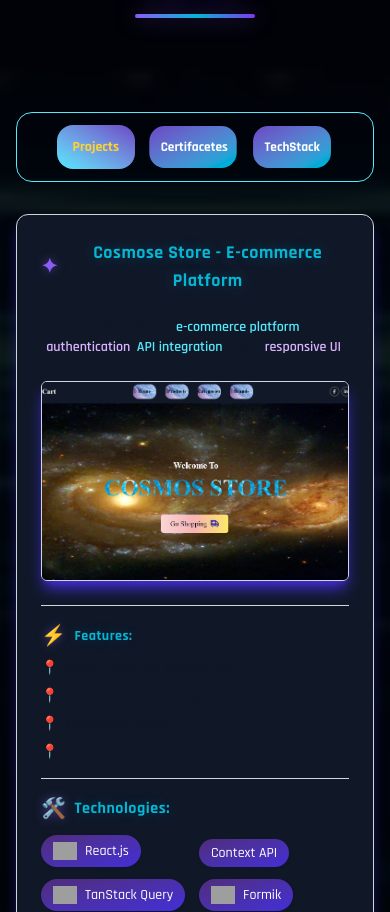
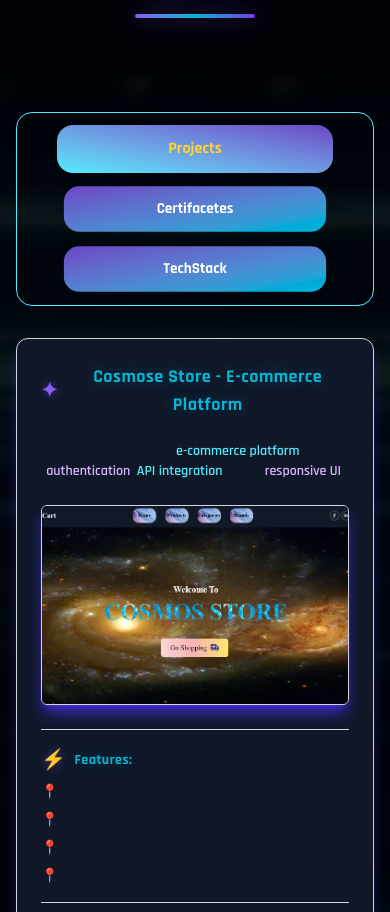
Before and after one commit to mohamedshrief/Portfolio, a React (Vite) app: page / in a window 390 px wide. Shown: the part 3269-4181 px from the top of the page. Built offline with nearby package versions, Linux system fonts and the light colour scheme; grey boxes are pictures that could not be loaded.

Commit message:
works nav

```diff
--- a/src/components/works/WorksNavBar.tsx
+++ b/src/components/works/WorksNavBar.tsx
@@ -11,7 +11,7 @@ export default function WorksNavBar({
     "bg-gradient-to-bl from-[#6b45c4] to-cyan-300  scale-100 text-amber-300";
   const normalStyle = "bg-gradient-to-br from-[#6b45c4] to-cyan-500 scale-95";
   const commonStyle =
-    " hover:bg-gradient-to-tr hover:from-[#6b45c4] hover:to-cyan-300 hover:scale-100  duration-300 p-3 shadow-teal-500 w-1/3 text-center rounded-2xl";
+    " hover:bg-gradient-to-tr hover:from-[#6b45c4] hover:to-cyan-300 hover:scale-100  duration-300 p-3 shadow-teal-500 w-full md:w-1/3 text-center rounded-2xl";
 
   const liArray = ["Projects", "Certifacetes", "TechStack"];
 
@@ -31,7 +31,7 @@ export default function WorksNavBar({
 
   return (
     <>
-      <ul className=" w-full lg:w-2/3 px-10 flex justify-around gap-3 sm:gap-6 text-sm sm:text-2xl font-extrabold  cursor-pointer border border-cyan-300 p-3 rounded-2xl mx-auto  ">
+      <ul className=" w-full lg:w-2/3 px-10 flex flex-col md:flex-row justify-around gap-3 sm:gap-6 text-md sm:text-2xl font-extrabold  cursor-pointer border border-cyan-300 p-3 rounded-2xl mx-auto  ">
         {renderedListItems}
       </ul>
     </>
```
